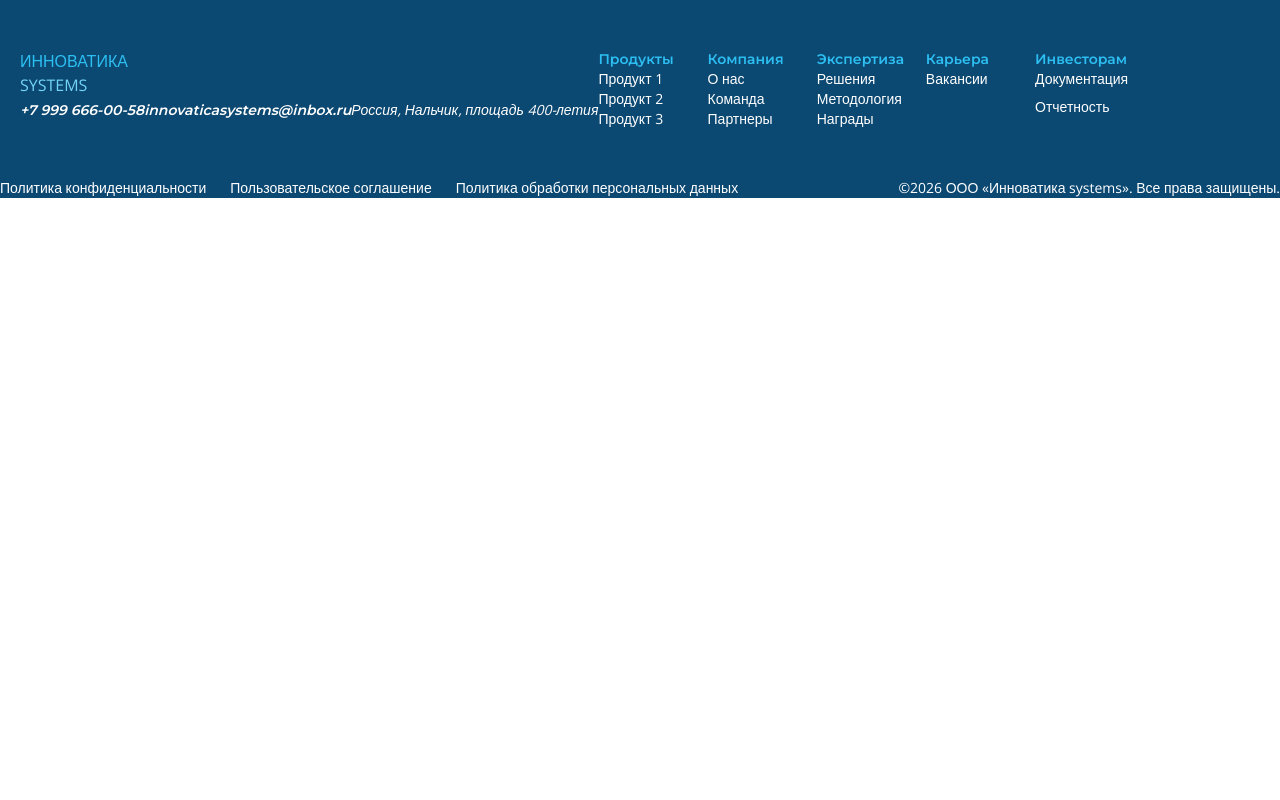
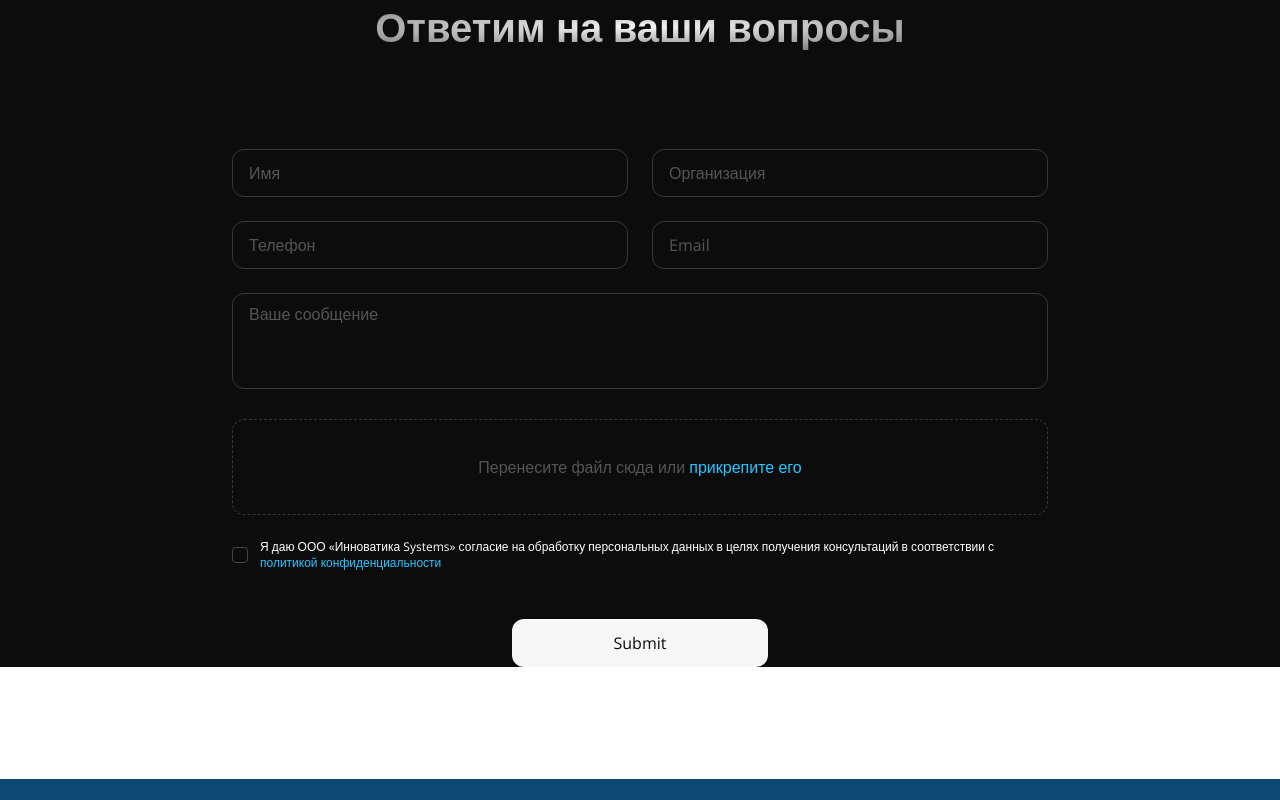
Before and after one commit to aaaasmirnova/Corporate-Website_INN-SYS, a Next.js app: page / in a window 1280 px wide. Shown: the top 800 px of the page. Built offline with nearby package versions, Linux system fonts and the light colour scheme.

Commit message:
feat: added contact us form

```diff
--- /dev/null
+++ b/app/components/ContactsForm/ContactsForm.tsx
@@ -0,0 +1,221 @@
+"use client";
+
+import Link from "next/link";
+import { useState } from "react";
+import { useForm, SubmitHandler } from "react-hook-form";
+
+type FormValues = {
+  name: string;
+  organization?: string;
+  phone: string;
+  email: string;
+  message: string;
+  file: FileList;
+  privacy: boolean;
+};
+
+export default function ContactsForm() {
+  const {
+    register,
+    handleSubmit,
+    setValue,
+    formState: { errors, isSubmitting },
+    reset,
+  } = useForm<FormValues>();
+
+  const [selectedFile, setSelectedFile] = useState<File | null>(null);
+
+  const validateFile = (files: FileList) => {
+    const file = files?.[0];
+    if (!file) return "File is required";
+
+    const allowedTypes = [
+      "application/pdf",
+      "application/vnd.openxmlformats-officedocument.wordprocessingml.document",
+      "application/msword",
+      "application/vnd.ms-excel",
+      "application/vnd.openxmlformats-officedocument.spreadsheetml.sheet",
+    ];
+
+    const allowedExtensions = ["pdf", "doc", "docx", "xls", "xlsx"];
+    const ext = file.name.split(".").pop()?.toLowerCase();
+
+    if (
+      !allowedTypes.includes(file.type) &&
+      !allowedExtensions.includes(ext || "")
+    ) {
+      return "Only PDF, Word, Excel allowed";
+    }
+
+    if (file.size > 5_000_000) {
+      return "Max file size is 5MB";
+    }
+
+    return true;
+  };
+
+  const handleFileChange = (e: React.ChangeEvent<HTMLInputElement>) => {
+    const file = e.target.files?.[0];
+    if (file) {
+      setSelectedFile(file);
+      setValue("file", e.target.files as FileList);
+    }
+  };
+
+  const onSubmit: SubmitHandler<FormValues> = async (data) => {
+    try {
+      const formData = new FormData();
+
+      formData.append("name", data.name);
+      formData.append("organization", data.organization || "");
+      formData.append("phone", data.phone);
+      formData.append("email", data.email);
+      formData.append("message", data.message);
+      formData.append("privacy", String(data.privacy));
+
+      if (data.file?.[0]) {
+        formData.append("file", data.file[0]);
+      }
+
+      await fetch("/api/contact", {
+        method: "POST",
+        body: formData,
+      });
+
+      reset();
+      alert("Form submitted!");
+    } catch (error) {
+      console.error(error);
+    }
+  };
+
+  return (
+    <section className="bg-neutral-black-elbrus">
+      <div className="max-w-214 w-full mx-auto px-5 text-white">
+        <h2 className="mb-12 bg-title-gradient bg-clip-text text-2xl font-semibold text-transparent text-center md:text-[40px] md:mb-24">
+          Ответим на ваши вопросы
+        </h2>
+        <form onSubmit={handleSubmit(onSubmit)}>
+          <div className="flex flex-wrap gap-4 mb-4 md:gap-6 md:mb-6">
+            <div className="w-full md:w-[calc(50%-12px)]">
+              <input
+                type="text"
+                placeholder="Имя"
+                className="w-full h-12 px-4 border border-accent-5 rounded-xl focus:border-white placeholder:text-accent-6 "
+                {...register("name", { required: "Name is required" })}
+              />
+              {errors.name && <p>{errors.name.message}</p>}
+            </div>
+
+            <div className="w-full md:w-[calc(50%-12px)]">
+              <input
+                type="text"
+                className="w-full h-12 px-4 border border-accent-5 rounded-xl focus:border-white placeholder:text-accent-6"
+                placeholder="Организация"
+                {...register("organization")}
+              />
+            </div>
+
+            <div className="w-full md:w-[calc(50%-12px)]">
+              <input
+                type="tel"
+                className="w-full h-12 px-4 border border-accent-5 rounded-xl focus:border-white placeholder:text-accent-6"
+                placeholder="Телефон"
+                {...register("phone", {
+                  required: "Phone is required",
+                })}
+              />
+              {errors.phone && <p>{errors.phone.message}</p>}
+            </div>
+
+            <div className="w-full md:w-[calc(50%-12px)]">
+              <input
+                type="email"
+                className="w-full h-12 px-4 border border-accent-5 rounded-xl focus:border-white placeholder:text-accent-6"
+                placeholder="Email"
+                {...register("email", {
+                  required: "Email is required",
+                  pattern: {
+                    value: /^\S+@\S+$/i,
+                    message: "Invalid email",
+                  },
+                })}
+              />
+              {errors.email && <p>{errors.email.message}</p>}
+            </div>
+          </div>
+
+          {/* Message */}
+          <div>
+            <textarea
+              placeholder="Ваше сообщение"
+              className="w-full h-24 mb-6 py-2 px-4 border border-accent-5 rounded-xl resize-none focus:border-white placeholder:text-accent-6"
+              {...register("message")}
+            />
+            {errors.message && <p>{errors.message.message}</p>}
+          </div>
+
+          {/* File Upload */}
+          <div>
+            <label className="flex flex-col items-center justify-center h-24 mb-6 px-4 border border-dashed border-accent-5 rounded-xl cursor-pointer">
+              <p className="text-accent-6">
+                {selectedFile ? (
+                  <p className="mt-2 text-sm text-accent-6">
+                    <span className="text-primary-4">{selectedFile.name}</span>
+                  </p>
+                ) : (
+                  <>
+                    <span className="hidden md:inline">Перенесите файл сюда или</span>{" "}
+                    <span className="text-primary-4">прикрепите его</span>
+                  </>
+                )}
+              </p>
+              <input
+                type="file"
+                accept=".pdf,.doc,.docx,.xls,.xlsx"
+                className="hidden"
+                {...register("file", { validate: validateFile })}
+                onChange={handleFileChange}
+              />
+            </label>
+            {errors.file && <p>{errors.file.message as string}</p>}
+          </div>
+
+          {/* Privacy Policy */}
+          <div className="mb-20 md:mb-28">
+            <label className="flex items-center gap-3 mb-5 md:mb-12">
+              <div className="flex cursor-pointer">
+                <input
+                  type="checkbox"
+                  className="w-0 h-0 peer opacity-0"
+                  {...register("privacy", {
+                    required: "You must accept the privacy policy",
+                  })}
+                />
+                <span className="flex justify-center items-center w-4 h-4 border border-accent-7 rounded-sm before:content-[''] before:block before:h-3 before:w-2 before:border-primary-4 before:border-0 before:border-r-2 before:border-b-2 before:rotate-45 before:opacity-0 peer-checked:before:opacity-100"></span>
+              </div>
+              <p className="text-xs">
+                Я даю ООО «Инноватика Systems» согласие на обработку
+                персональных данных в целях получения консультаций в
+                соответствии с{" "}
+                <Link href="#privacy-policy" className="text-primary-4">
+                  политикой конфиденциальности
+                </Link>
+              </p>
+            </label>
+            {errors.privacy && <p>{errors.privacy.message}</p>}
+
+            {/* Submit */}
+            <button
+              type="submit"
+              className="block h-12 mx-auto px-8 bg-button-primary text-neutral-black-elbrus rounded-xl cursor-pointer md:min-w-64"
+              disabled={isSubmitting}
+            >
+              {isSubmitting ? "Submitting..." : "Submit"}
+            </button>
+          </div>
+        </form>
+      </div>
+    </section>
+  );
+}
--- a/app/globals.css
+++ b/app/globals.css
@@ -5,15 +5,22 @@
   --color-primary-1: #0b4872;
   --color-primary-2: #086190;
   --color-primary-3: #0771a2;
+  --color-primary-4: #26C7FF;
 
   --color-accent-1: #0490c7;
   --color-accent-2: #2dbff2;
   --color-accent-3: #74d4f7;
   --color-accent-4: #9de0fa;
+  --color-accent-5: #383737;
+  --color-accent-6: #565454;
+  --color-accent-7: #474646;
 
   --color-neutral-black-elbrus: #0d0c0c;
   --color-neutral-bright-beginning: #f8f7f7;
 
+  --color-button-primary: #F8F7F7;
+
+  --background-image-title-gradient: radial-gradient(50% 50% at 50% 50%, #F8F7F7 0%, #807E7E 100%);
   /* Размеры шрифтов */
   --text-mega-mobile: 24px;
   --text-mega-tablet: 32px;
@@ -59,6 +66,8 @@
   --paragraph-spacing-mobile: 8px;
   --paragraph-spacing-tablet: 12px;
   --paragraph-spacing-desktop: 12px;
+
+  --secondary-title: 24px;
 }
 
 /* Классы для размеров текста */
@@ -172,3 +181,9 @@
 .font-heading {
   font-family: var(--font-montserrat), sans-serif;
 }
+
+@media screen and (min-width: 768px) {
+  :root {
+    --secondary-title: 48px;
+  }
+}
--- a/app/page.tsx
+++ b/app/page.tsx
@@ -1,8 +1,10 @@
 import { Footer } from "@/components/Footer";
+import ContactsForm from "./components/ContactsForm/ContactsForm";
 
 export default function Home() {
   return (
     <div>
+      <ContactsForm />
       <Footer />
     </div>
   );
--- a/package.json
+++ b/package.json
@@ -13,7 +13,8 @@
   "dependencies": {
     "next": "16.1.6",
     "react": "19.2.3",
-    "react-dom": "19.2.3"
+    "react-dom": "19.2.3",
+    "react-hook-form": "^7.72.1"
   },
   "devDependencies": {
     "@chromatic-com/storybook": "^5.0.1",
```
Also changed, not shown: 1 other file (tests, documents, lock files or other folders).
